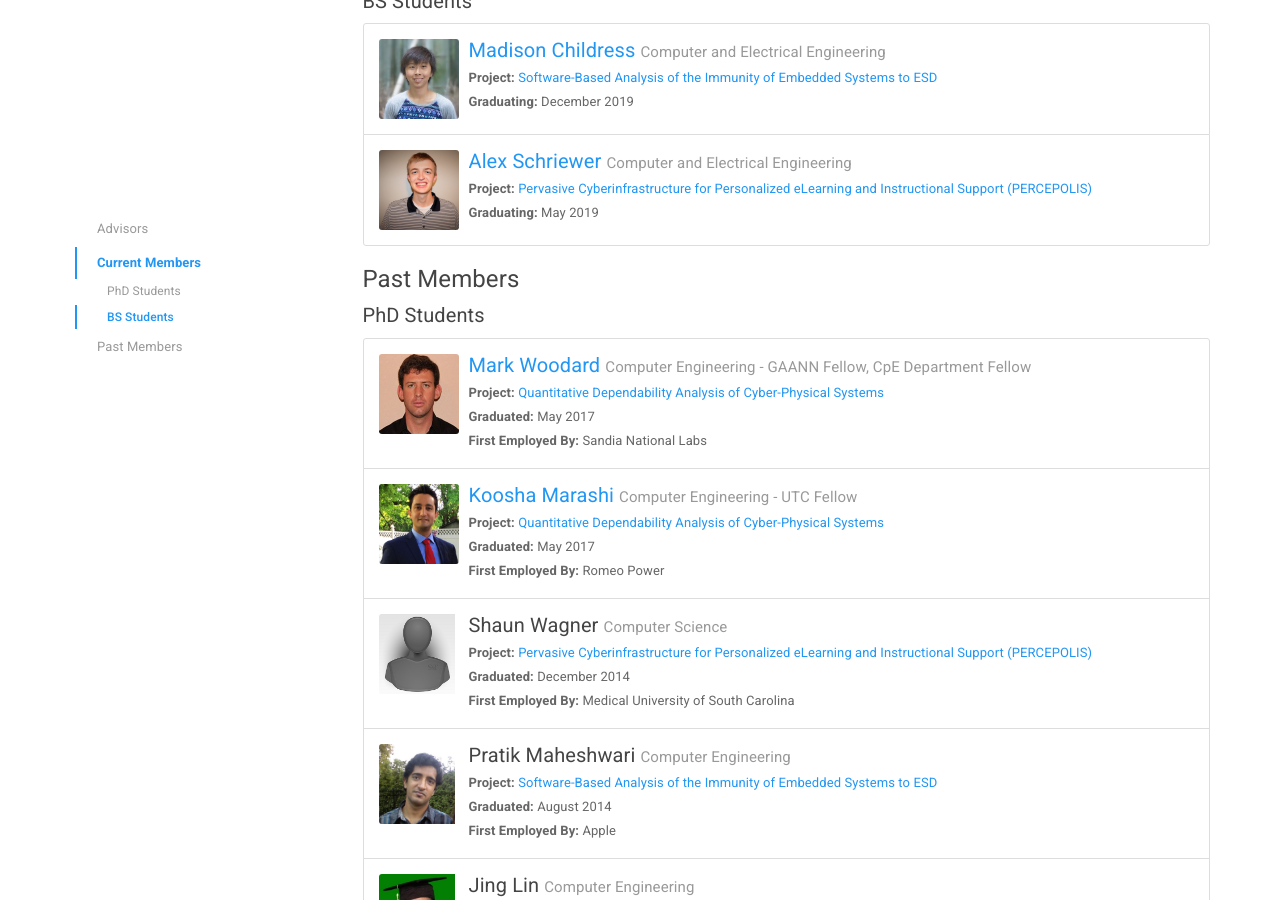
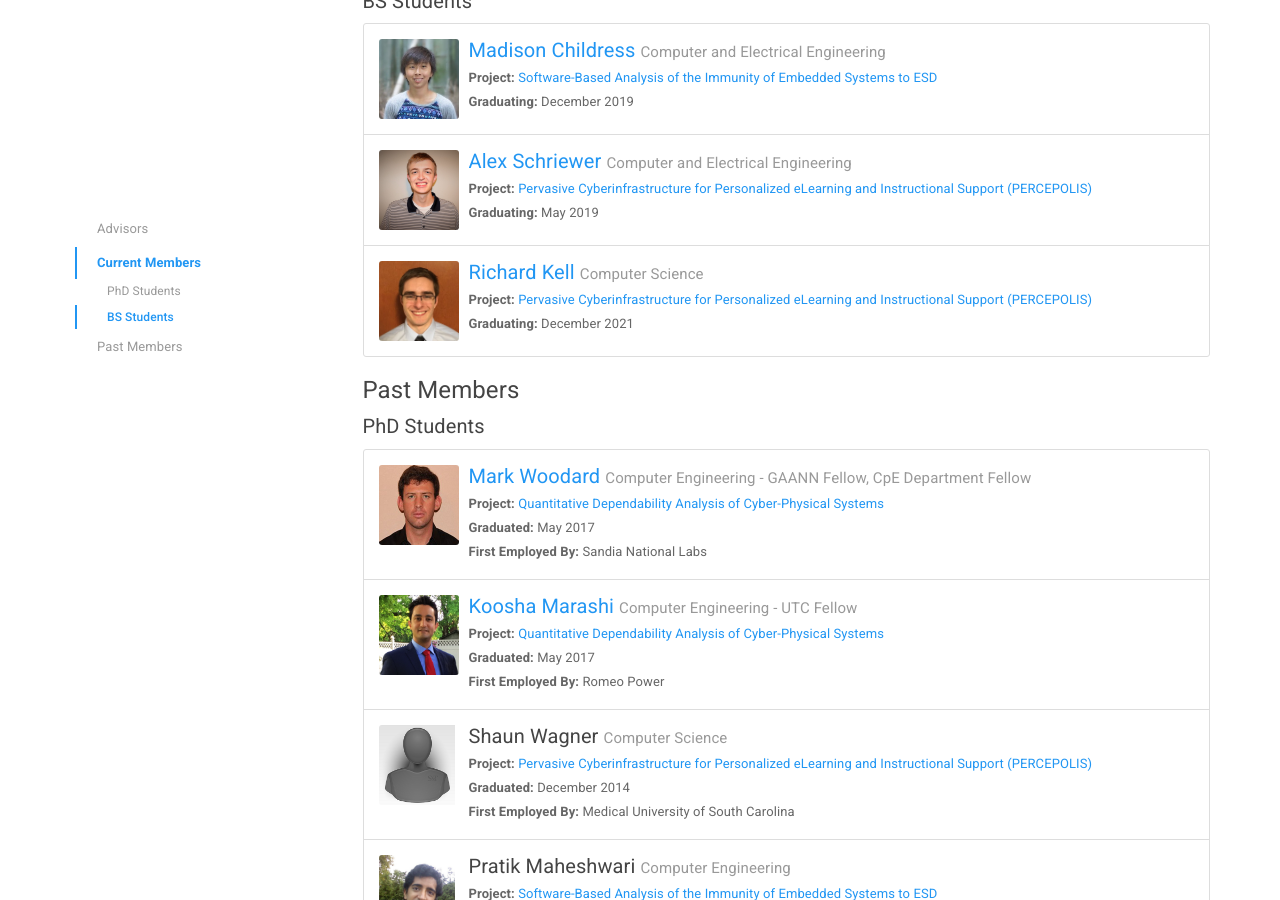
Before and after one commit to sendecomp/sendecomp-website, a Jekyll site: the page built from people.html, in a window 1280 px wide and 900 px high, scrolled down 1032 px. Built offline with Jekyll 4.4.1, drawn with Linux system fonts in a browser that asks for light colours.

Commit message:
Add Richard Kell

```diff
--- a/_data/members.yml
+++ b/_data/members.yml
@@ -89,6 +89,17 @@
   project: Software-Based Analysis of the Immunity of Embedded Systems to ESD
   photo: Childress.jpg
   website: https://sites.google.com/mst.edu/madisonchildress/
+
+- name: Richard Kell
+  major: Computer Science
+  degree: BS
+  status: Active
+  grad: 2021 Dec
+  project: |
+    Pervasive Cyberinfrastructure for Personalized eLearning and Instructional
+    Support (PERCEPOLIS)
+  photo: Kell.jpg
+  website: https://sites.google.com/mst.edu/sendecomp/
 
 - name: Melanie Bruce
   major: Computer Engineering
```
Also changed, not shown: img/members/Kell.jpg (added).
